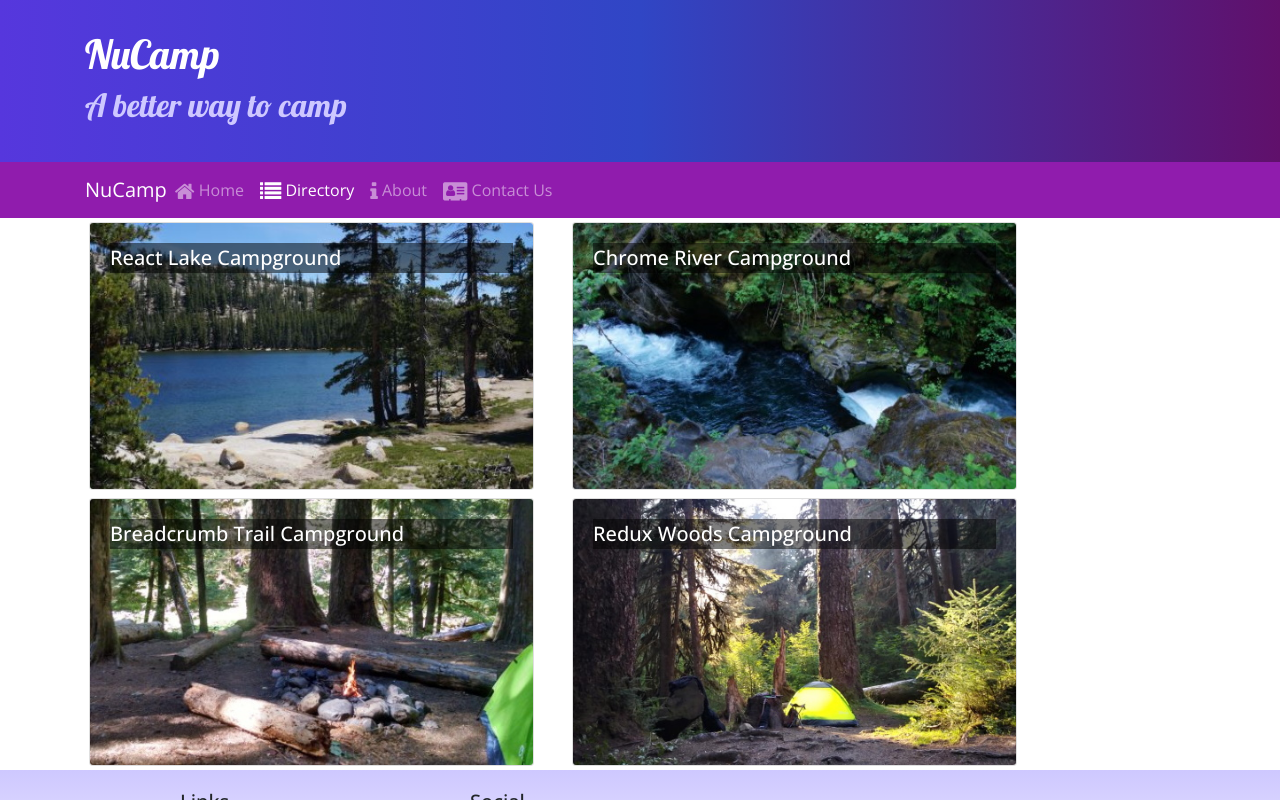
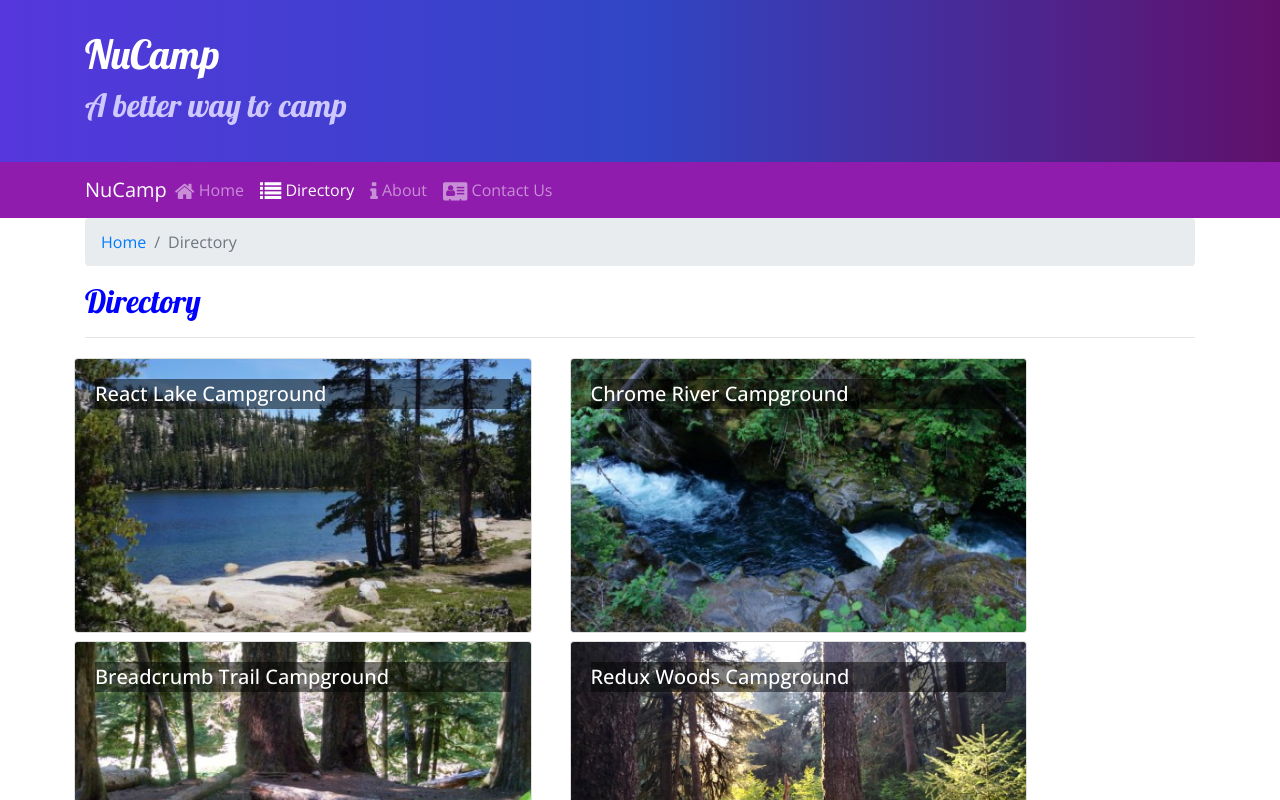
Before and after one commit to AlejandroECA/reactNucamp, a React (Create React App) app: page /directory in a window 1280 px wide. Shown: the top 800 px of the page. Built offline with nearby package versions, Linux system fonts and the light colour scheme.

Commit message:
sat jan 2

```diff
--- a/src/components/CampsiteInfoComponent.js
+++ b/src/components/CampsiteInfoComponent.js
@@ -1,7 +1,6 @@
 import React from 'react';
-import { Card, CardImg, CardImgOverlay, CardText, CardBody, CardTitle} from 'reactstrap';
-
-
+import { Card, CardImg, CardText, CardBody, Breadcrumb, BreadcrumbItem } from 'reactstrap';
+import { Link } from 'react-router-dom';
 
 function RenderSelectedCampsite({campsite}){
     return (
@@ -9,7 +8,7 @@
                 <Card>
                 <CardImg top src={campsite.image} alt={campsite.name}/>
                 <CardBody>
-                    <CardTitle>{campsite.name}</CardTitle>
+                    {/* <CardTitle>{campsite.name}</CardTitle> */}
                     <CardText>{campsite.description}</CardText>
                 </CardBody>
             </Card>
@@ -40,9 +39,19 @@
 if(props.campsite){
     return(
         <div className='container'>
+            <div className="row">
+                <div className="col">
+                    <Breadcrumb>
+                        <BreadcrumbItem><Link to="/directory">Directory</Link></BreadcrumbItem>
+                        <BreadcrumbItem active>{props.campsite.name}</BreadcrumbItem>
+                    </Breadcrumb>
+                    <h2>{props.campsite.name}</h2>
+                    <hr />
+                </div>
+                </div>
             <div className='row' >
                 <RenderSelectedCampsite campsite={props.campsite} />
-                <RenderComments comments={props.campsite.comments} />
+                <RenderComments comments={props.comments} />
             </div>
         </div>
     )
--- a/src/components/ContactComponent.js
+++ b/src/components/ContactComponent.js
@@ -1,4 +1,6 @@
 import React from 'react';
+import { Breadcrumb, BreadcrumbItem } from 'reactstrap';
+import { Link } from 'react-router-dom';
 
 function Contact(props) {
     return (
@@ -6,6 +8,10 @@
         <div className="container">
             <div className="row">
                 <div className="col">
+                    <Breadcrumb>
+                        <BreadcrumbItem><Link to="/home">Home</Link></BreadcrumbItem>
+                        <BreadcrumbItem active>Contact Us</BreadcrumbItem>
+                    </Breadcrumb>
                     <h2>Contact Us</h2>
                     <hr />
                 </div>
--- a/src/components/DirectoryComponent.js
+++ b/src/components/DirectoryComponent.js
@@ -1,14 +1,17 @@
 import React from 'react';
-import { Card, CardImg, CardImgOverlay, CardTitle} from 'reactstrap';
+import {Link} from 'react-router-dom';
+import { Card, CardImg, CardImgOverlay, CardTitle, Breadcrumb, BreadcrumbItem} from 'reactstrap';
 
 
 function RenderDirectoryItem({campsite}){
     return(
     <Card>
+        <Link to={`/directory/${campsite.id}`}>
             <CardImg width='100%' src={campsite.image} alt={campsite.name} />
             <CardImgOverlay>
                 <CardTitle>{campsite.name}</CardTitle>
             </CardImgOverlay>
+        </Link>
     </Card>
     )
 }
@@ -26,10 +29,23 @@
     return(
         <div className = 'container'>
             <div className="row">
+
+                <div className="col">
+                    <Breadcrumb>
+                        <BreadcrumbItem><Link to="/home">Home</Link></BreadcrumbItem>
+                        <BreadcrumbItem active>Directory</BreadcrumbItem>
+                    </Breadcrumb>
+                    <h2>Directory</h2>
+                    <hr />
+                </div>
+
+                <div className="row">
                     {directory}
                 </div>
 
             </div>
+        </div>
+
     );
 
 }
--- a/src/components/MainComponent.js
+++ b/src/components/MainComponent.js
@@ -21,11 +21,20 @@
             partners: PARTNERS,
             promotions: PROMOTIONS
         }
-    }
+    };
 
 
 
     render() {
+
+        const CampsiteWithId = ({match}) => {
+            return (
+                <CampsiteInfo
+                    campsite={this.state.campsites.filter(campsite => campsite.id === +match.params.campsiteId)[0]}
+                    comments={this.state.comments.filter(comment => comment.campsiteId === +match.params.campsiteId)}
+                />
+            );
+        };
 
         const HomePage =() =>{
             return (
@@ -44,6 +53,7 @@
                     <Route path='/home' component={HomePage} />
                     <Route exact path='/directory' render={()=> <Directory campsites={this.state.campsites} />}/>
                     <Route exact path='/contactus' component={Contact} />
+                    <Route path='/directory/:campsiteId' component={CampsiteWithId} />
                     <Redirect to='/home' />
                 </Switch>
                 <Footer />
```
Also changed, not shown: 2 other files (tests, documents, lock files or other folders). Lines whose indentation alone changed are shown as unchanged.
